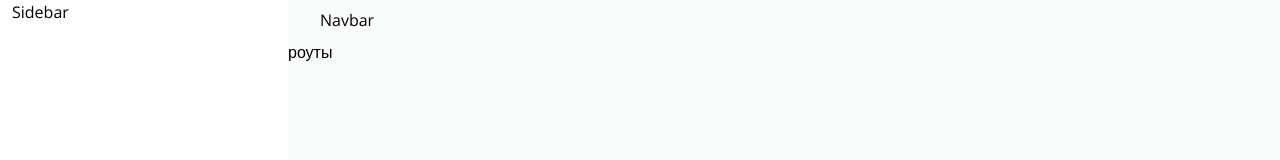
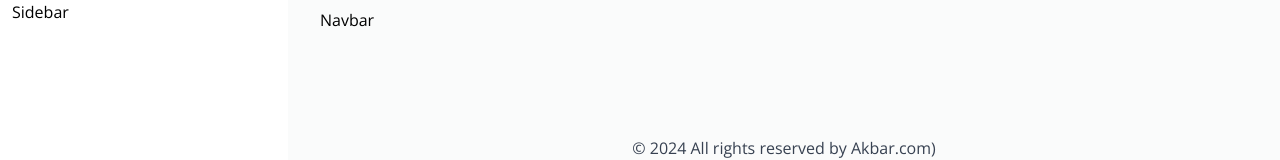
Before and after one commit to SempaiDarcy/libra-alpha, a React (Vite) app: page / in a window 1280 px wide. Shown: the top 160 px of the page. Built offline with nearby package versions, Linux system fonts and the light colour scheme.

Commit message:
fix text

```diff
--- a/src/app.tsx
+++ b/src/app.tsx
@@ -53,7 +53,7 @@ function App() {
                     </div>
                     <div>
                         {themeSettings && (<ThemeSettings/>)}
-                        роуты
+                        {/*роуты*/}
                     </div>
                     <Footer/>
                 </div>
```
